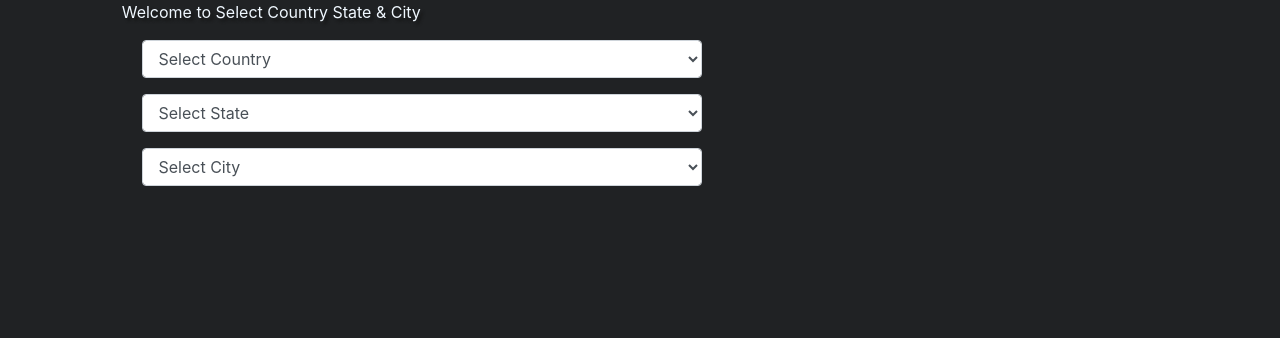
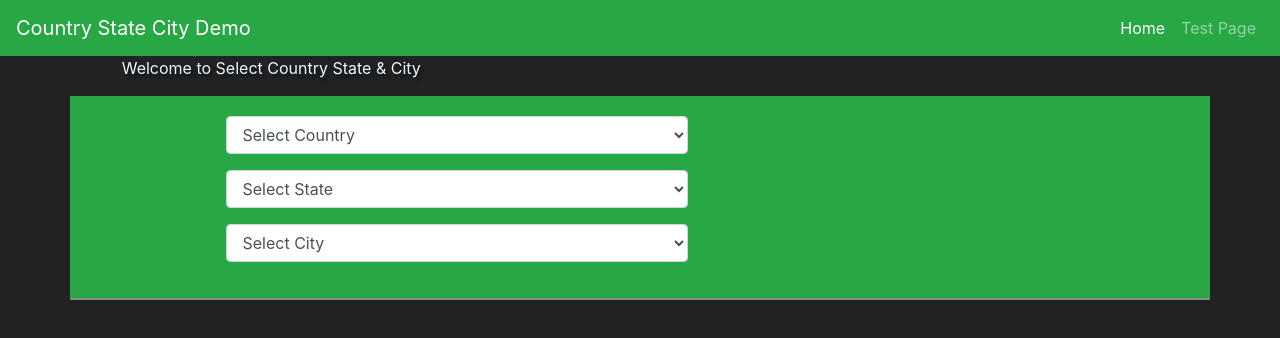
Before and after one commit to imdadareeph/countrystatecity, an Angular app: page / in a window 1280 px wide. Shown: the top 338 px of the page. Built offline with nearby package versions, Linux system fonts and the light colour scheme; grey boxes are pictures that could not be loaded.

Commit message:
data change

```diff
--- /dev/null
+++ b/src/app/app-routing.module.ts
@@ -0,0 +1,18 @@
+import { NgModule, ModuleWithProviders } from '@angular/core';
+import { Routes, RouterModule } from '@angular/router';
+
+import { AppComponent } from './app.component';
+
+export const routes: Routes = [
+  {
+    path: '',
+    component: AppComponent
+  }
+  ,
+  {
+    path: 'test',
+    component: AppComponent
+  }
+];
+
+export const routing: ModuleWithProviders = RouterModule.forRoot(routes);
--- a/src/app/app.component.html
+++ b/src/app/app.component.html
@@ -9,7 +9,7 @@
   </div>
 </div>
 
-<div class="row">
+<div class="bg-success card-body container">
   <div class="col col-md-8">
     <div style="text-align:center; margin:0 auto; width:70%">
       <!--<h3>Welcome to {{title}}!!</h3>-->
--- a/src/app/app.module.ts
+++ b/src/app/app.module.ts
@@ -1,7 +1,8 @@
+import { routing, routes } from './app-routing.module';
 import { BrowserModule } from '@angular/platform-browser';
 import { NgModule } from '@angular/core';
 import { FormsModule } from '@angular/forms';
-
+import { RouterModule, Routes } from '@angular/router';
 import { HttpModule } from '@angular/http';
 
 import { AppComponent } from './app.component';
@@ -13,7 +14,11 @@ import { AppComponent } from './app.component';
   imports: [
     BrowserModule,
     HttpModule,
-    FormsModule
+    FormsModule,
+    RouterModule.forRoot(
+      routes,
+      { enableTracing: true } // <--  for debugging
+    )
   ],
   providers: [],
   bootstrap: [AppComponent]
--- a/src/index.html
+++ b/src/index.html
@@ -7,10 +7,44 @@
 
   <meta name="viewport" content="width=device-width, initial-scale=1">
   <link rel="icon" type="image/x-icon" href="favicon.ico">
+  <link rel="stylesheet" href="https://maxcdn.bootstrapcdn.com/bootstrap/4.1.0/css/bootstrap.min.css">
+
+  <!-- jQuery library -->
+  <script src="https://ajax.googleapis.com/ajax/libs/jquery/3.3.1/jquery.min.js"></script>
+
+  <!-- Popper JS -->
+  <script src="https://cdnjs.cloudflare.com/ajax/libs/popper.js/1.14.0/umd/popper.min.js"></script>
+
+  <!-- Latest compiled JavaScript -->
+  <script src="https://maxcdn.bootstrapcdn.com/bootstrap/4.1.0/js/bootstrap.min.js"></script>
 </head>
 <body>
+  <!--NAVBAR-START-->
+  	<nav class="navbar navbar-expand-lg bg-success navbar-dark sticky-top"> <!-- style="background-color: #333333 !important;" -->
+  	  <button class="navbar-toggler" type="button" data-toggle="collapse" data-target="#navbarToggler" aria-controls="navbarToggler" aria-expanded="false" aria-label="Toggle navigation">
+  	    <span class="navbar-toggler-icon"></span>
+  	  </button>
+  	  <a class="navbar-brand" href="/">Country State City Demo</a>
+  		<div class="navbar-collapse collapse" id="navbarToggler" style="">
+  	    <ul class="navbar-nav mr-auto mt-2 mt-lg-0">
+  	      <li class="nav-item active">
+  	      </li>
+  	    </ul>
+  	    <form class="form-inline my-2 my-lg-0">
+  	    <ul class="navbar-nav mr-auto mt-2 mt-lg-0">
+  	      <li class="nav-item active">
+  	        <a class="nav-link" routerLink="/">Home <span class="sr-only">(current)</span></a>
+  	      </li>
+  	      <li class="nav-item">
+  	        <a class="nav-link" routerLink="test">Test Page</a>
+  	      </li>
+  	    </ul>
+  	    </form>
+  	  </div>
+  	</nav>
+  	<!--NAVBAR-END-->
   <app-root></app-root>
-  <div class="container col-10">
+  <div class="container bg-danger card bg-video">
   <script src="https://asciinema.org/a/G63NWjYsve1ACzBuAY96USHJO.js" id="asciicast-G63NWjYsve1ACzBuAY96USHJO" async></script>
 </div>
 
--- a/src/styles.css
+++ b/src/styles.css
@@ -10,3 +10,8 @@ body{
   color: aliceblue;
   text-shadow: 3px 3px 3px #141515;
 }
+
+.bg-video{
+  background: url(assets/img/bg2.gif);
+  background-size: cover;
+}
```
Also changed, not shown: 10 other files (tests, documents, lock files or other folders).
